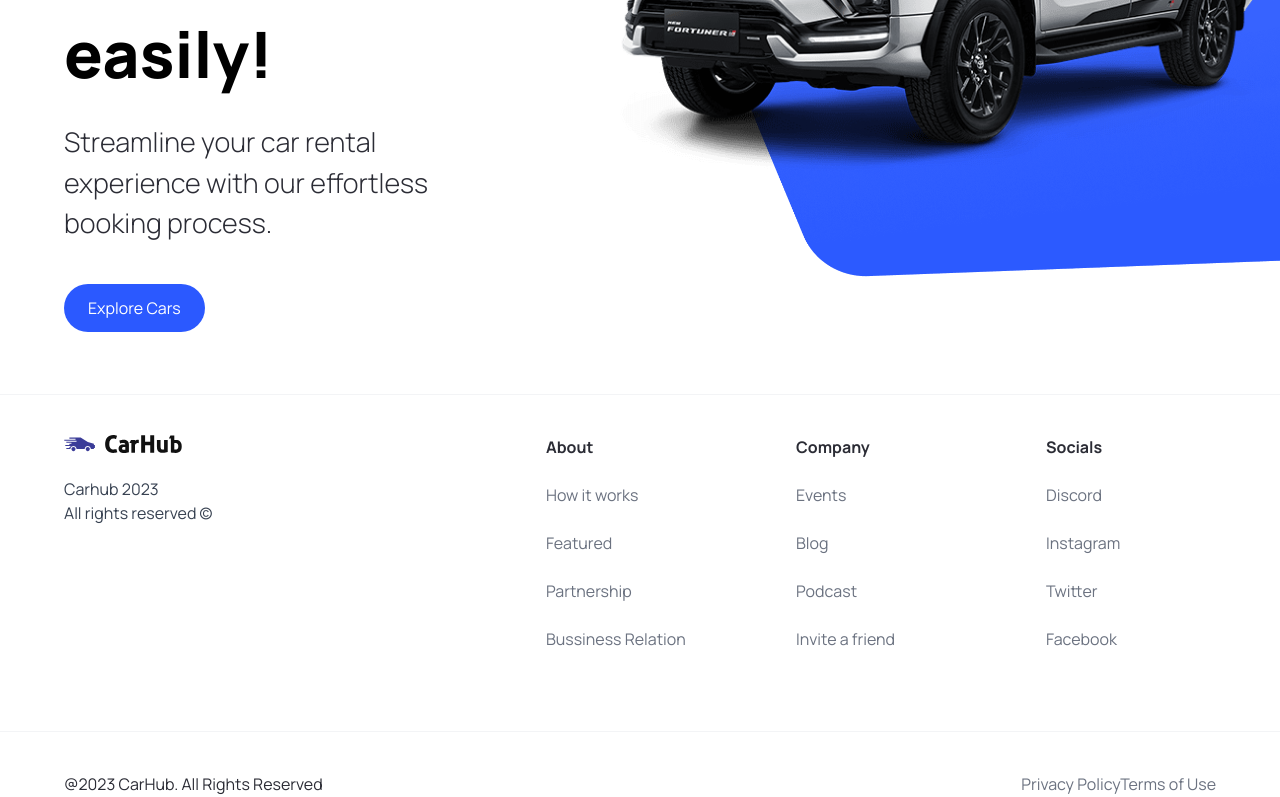
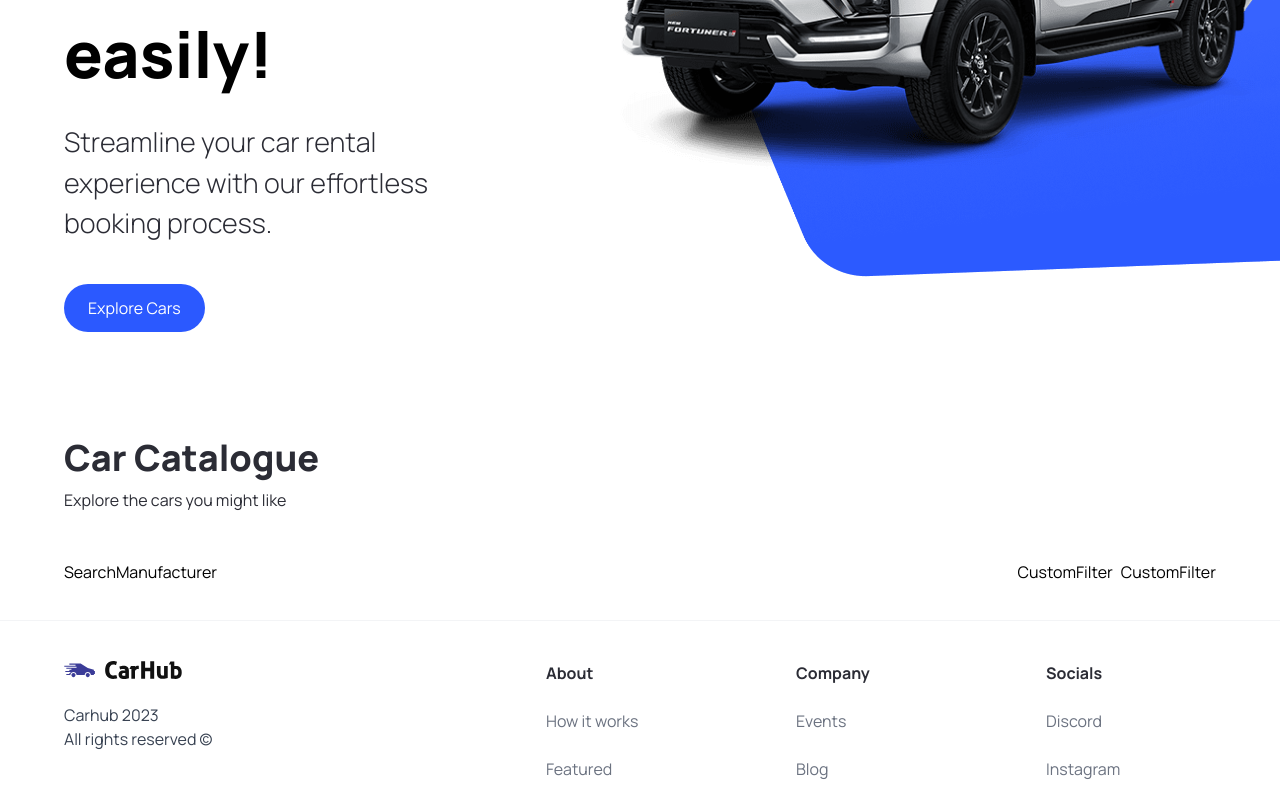
Before and after one commit to Shamidinoff/Car_Showcase__React_Next13_TypeScript_TailwindCSS_project, a Next.js app: page / in a window 1280 px wide. Shown: the part 426-1223 px from the top of the page. Built offline with nearby package versions, Linux system fonts and the light colour scheme.

Commit message:
Car Showcase - Next JS 13, React, TypeScript, Tailwind CSS project

```diff
--- a/app/page.tsx
+++ b/app/page.tsx
@@ -1,10 +1,25 @@
 import Image from "next/image";
-import { Hero } from "@/components";
+import { Hero, SearchBar, CustomFilter } from "@/components";
 
 export default function Home() {
   return (
     <main className="overflow-hidden">
       <Hero />
+      <div className="mt-12 padding-x padding-y max-width" id="discover">
+        <div className="home__text-container">
+          <h1 className="text-4xl font-extrabold">Car Catalogue</h1>
+          <p>Explore the cars you might like</p>
+        </div>
+
+        <div className="home__filters">
+          <SearchBar />
+
+          <div className="home__filter-container">
+            <CustomFilter title="fuel" />
+            <CustomFilter title="year" />
+          </div>
+        </div>
+      </div>
     </main>
   );
 }
--- /dev/null
+++ b/components/CustomFilter.tsx
@@ -0,0 +1,7 @@
+import React from "react";
+
+const CustomFilter = () => {
+  return <div>CustomFilter</div>;
+};
+
+export default CustomFilter;
--- /dev/null
+++ b/components/SearchBar.tsx
@@ -0,0 +1,16 @@
+"use client";
+import SearchManufacturer from "./SearchManufacturer";
+
+const SearchBar = () => {
+  const handleSearch = () => {};
+
+  return (
+    <form className="seatchbar" onSubmit={handleSearch}>
+      <div className="searchbar__item">
+        <SearchManufacturer />
+      </div>
+    </form>
+  );
+};
+
+export default SearchBar;
--- /dev/null
+++ b/components/SearchManufacturer.tsx
@@ -0,0 +1,7 @@
+import React from "react";
+
+const SearchManufacturer = () => {
+  return <div>SearchManufacturer</div>;
+};
+
+export default SearchManufacturer;
--- a/components/index.ts
+++ b/components/index.ts
@@ -2,5 +2,16 @@
 import CustomButton from "./CustomButton";
 import Navbar from "./Navbar";
 import Footer from "./Footer";
+import SearchBar from "./SearchBar";
+import CustomFilter from "./CustomFilter";
+import SearchManufacturer from "./SearchManufacturer";
 
-export { Hero, CustomButton, Navbar, Footer };
+export {
+  Hero,
+  CustomButton,
+  Navbar,
+  Footer,
+  SearchBar,
+  CustomFilter,
+  SearchManufacturer,
+};
```
